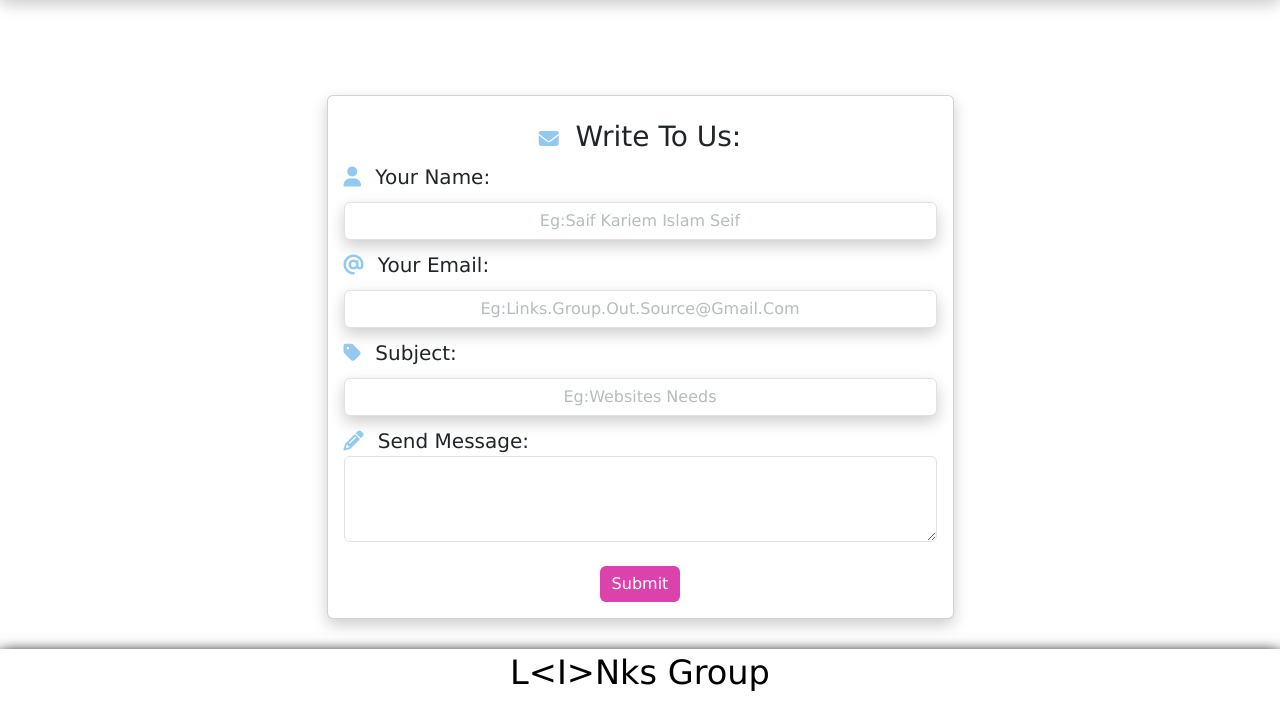
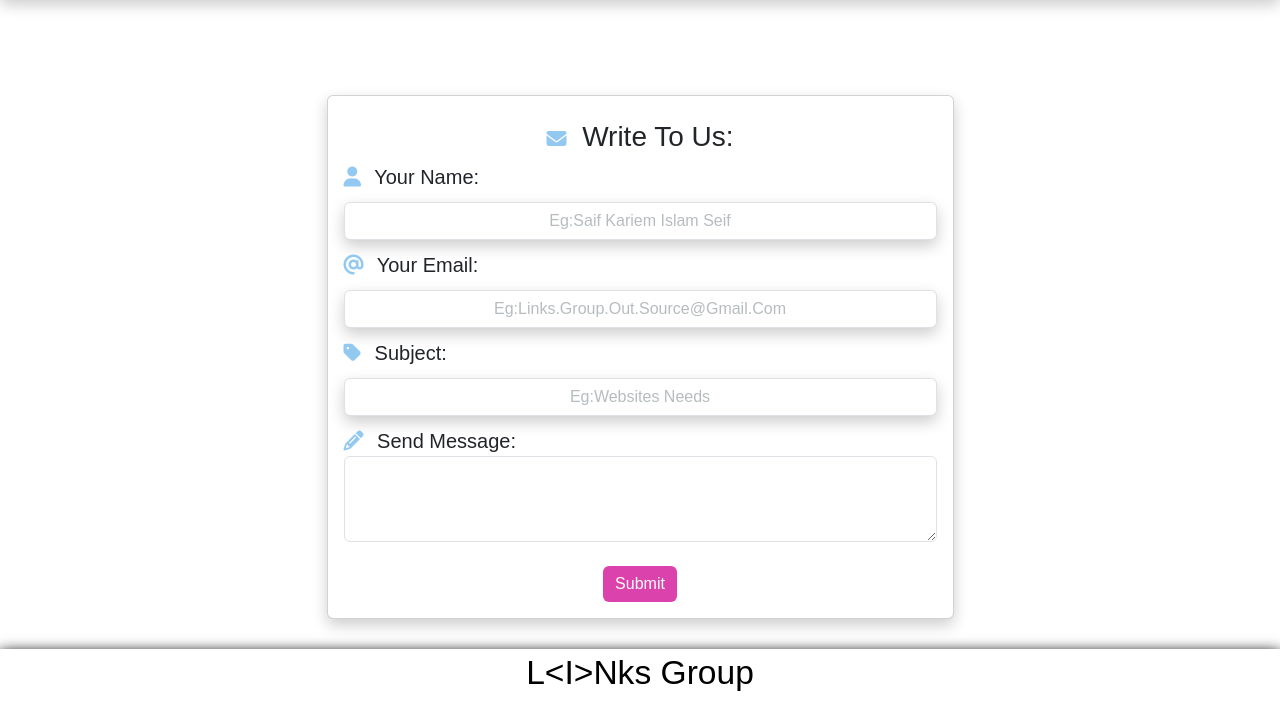
Before and after one commit to KarimALI88/links-startup, a plain HTML site: page support.html in a window 1280 px wide. Shown: the part 597-1309 px from the top of the page. Drawn offline with nearby package versions, Linux system fonts and the light colour scheme.

Commit message:
Update home2.css

```diff
--- a/css/home2.css
+++ b/css/home2.css
@@ -4,7 +4,16 @@
     margin: 0px;
     text-transform: capitalize;
     box-sizing: border-box;
-    font-family: 'Lucida Sans', 'Lucida Sans Regular', 'Lucida Grande', 'Lucida Sans Unicode', Geneva, Verdana, sans-serif;
+     font-family: 'Alata', sans-serif;
+    font-family: 'Alkalami', serif;
+    font-family: 'Anton', sans-serif;
+    font-family: 'Bebas Neue', cursive;
+    font-family: 'Luckiest Guy', cursive;
+    font-family: 'Montserrat', sans-serif;
+    font-family: 'Paprika', cursive;
+    font-family: 'Prata', serif;
+    font-family: 'Roboto', sans-serif;
+    font-family: 'Ubuntu', sans-serif;
 }
 
 a{
```
